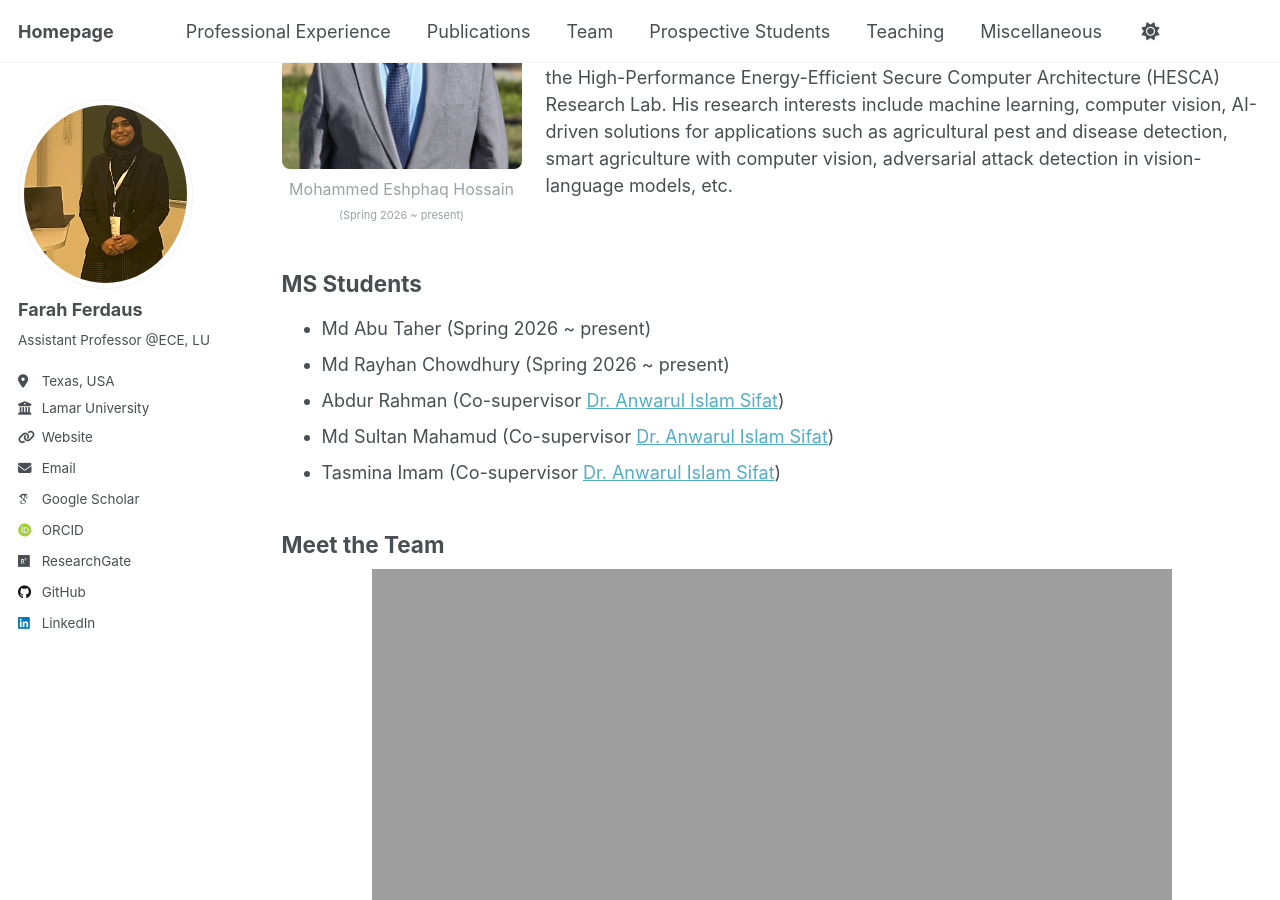
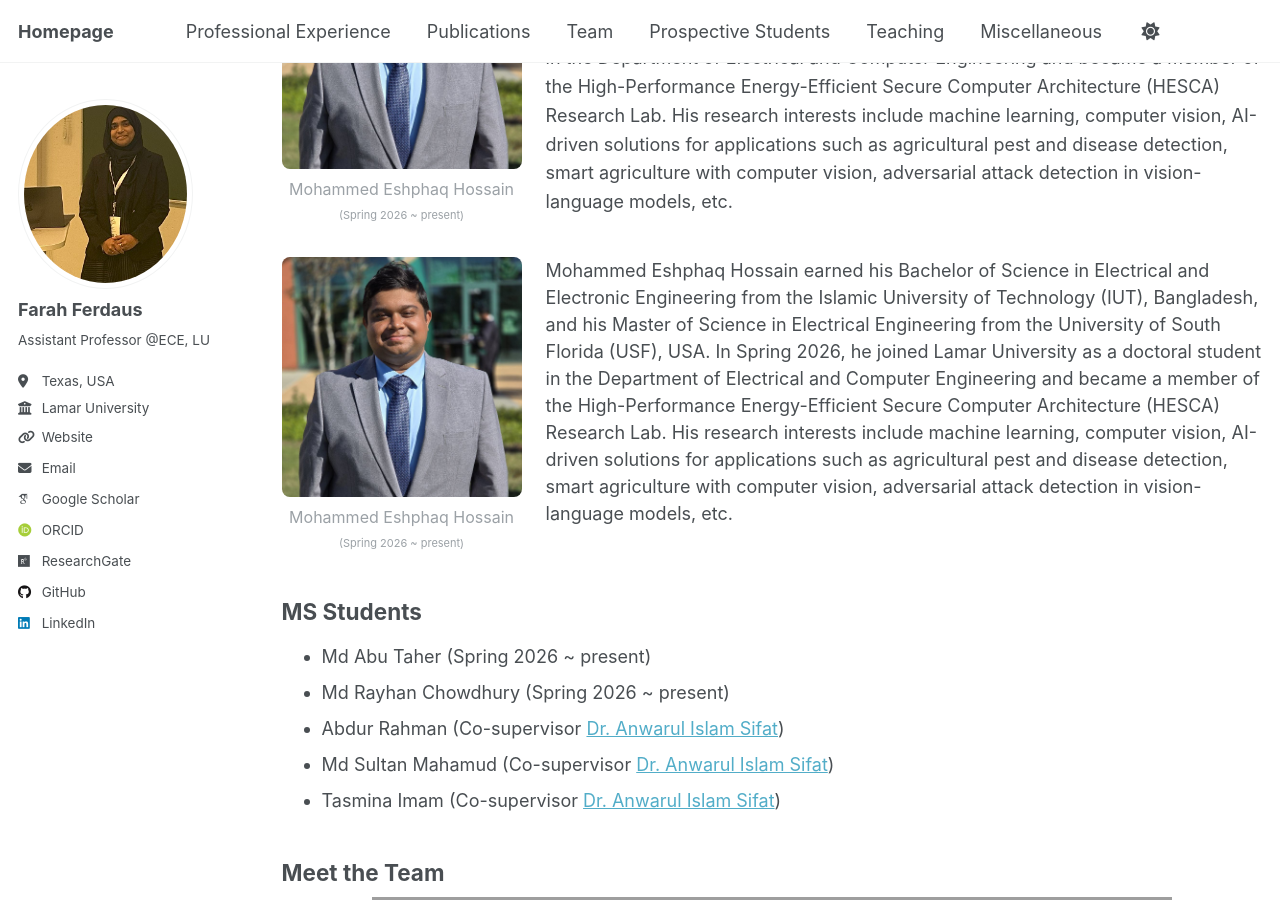
Before and after one commit to fferdaus/fferdaus.github.io, a Jekyll site: the page built from _pages/team.md, in a window 1280 px wide and 900 px high, scrolled down 1094 px. Built offline with Jekyll 4.4.1, drawn with Linux system fonts in a browser that asks for light colours; some web fonts are replaced.

Commit message:
Update team.md

```diff
--- a/_pages/team.md
+++ b/_pages/team.md
@@ -92,6 +92,22 @@ redirect_from:
 </div>
 
 <div style="display: flex; align-items: flex-start; gap: 24px; margin-bottom: 32px;">
+  <div style="flex-shrink: 0; width: 240px; text-align: center;">
+    <img src="{{ site.baseurl }}/images/Eshphaq.jpg"
+         style="width: 240px; height: 240px; object-fit: cover; border-radius: 8px; display: block;"
+         alt="Eshphaq"/>
+    <p style="font-size: 16px; color: var(--global-text-color-light); margin-top: 8px; margin-bottom: 0;">
+      Mohammed Eshphaq Hossain<br>
+      <span style="font-size: 11px;">(Spring 2026 ~ present)</span>
+    </p>
+  </div>
+  <div style="flex: 1; font-size: 1rem; line-height: 1.6; color: var(--global-text-color);">
+    Mohammed Eshphaq Hossain earned his Bachelor of Science in Electrical and Electronic Engineering from the Islamic University of Technology (IUT), Bangladesh, and his Master of Science in Electrical Engineering from the University of South Florida (USF), USA. In Spring 2026, he joined Lamar University as a doctoral student in the Department of Electrical and Computer Engineering and became a member of the High-Performance Energy-Efficient Secure Computer Architecture (HESCA) Research Lab. His research interests include machine learning, computer vision, AI-driven solutions for applications such as agricultural pest and disease detection, smart agriculture with computer vision, adversarial attack detection in vision-language models, etc.
+  </div>
+</div>
+
+
+<div style="display: flex; align-items: flex-start; gap: 24px; margin-bottom: 32px;">
 
   <!-- Left column: image + name stacked -->
   <div style="flex-shrink: 0; width: 240px; text-align: center;">
```
